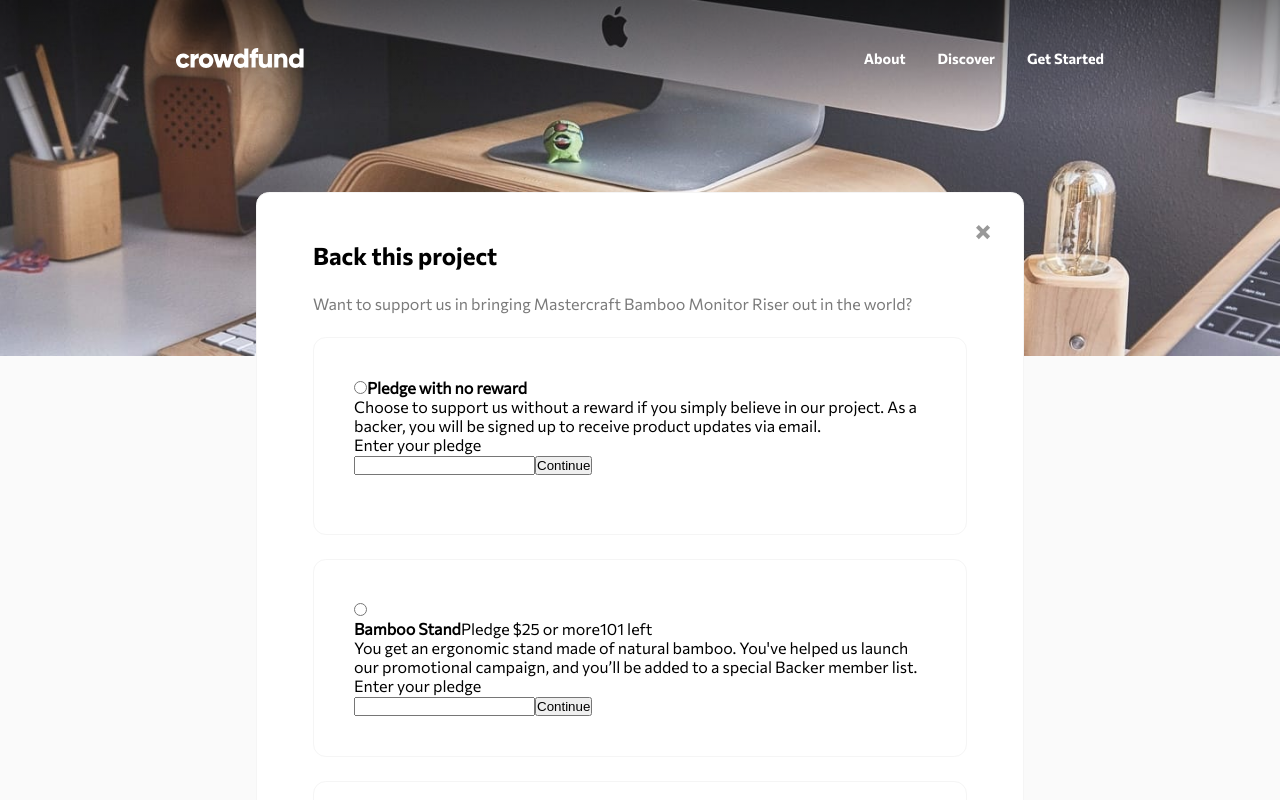
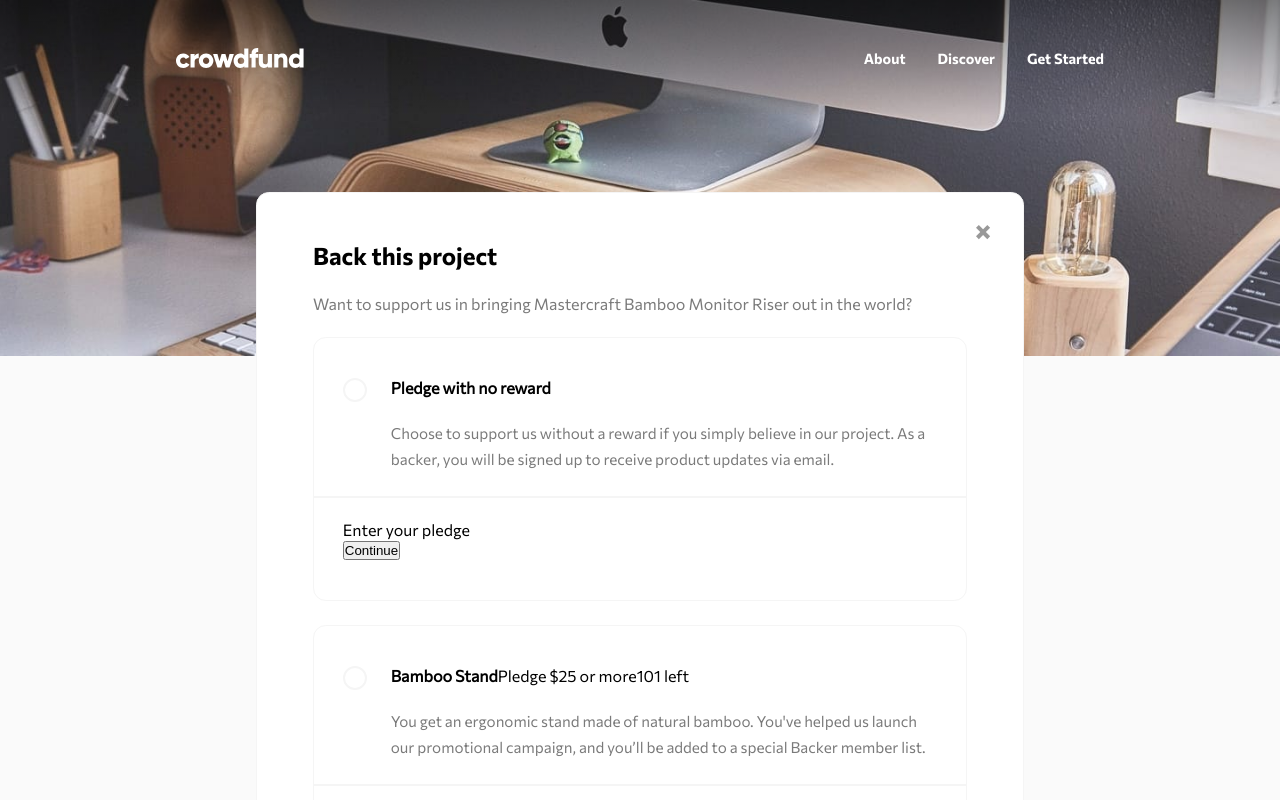
Before and after one commit to 0-BSCode/crowdfunding-product-page, a React (Create React App) app: page / in a window 1280 px wide. Shown: the top 800 px of the page. Built offline with nearby package versions, Linux system fonts and the light colour scheme.

Commit message:
Started layout and styles for popup payment

```diff
--- a/src/assets/styles/styles.css
+++ b/src/assets/styles/styles.css
@@ -389,7 +389,7 @@
 }
 .support__options {
   display: grid;
-  grid-template-rows: repeat(3, 1fr);
+  grid-template-rows: repeat(4, 1fr);
   grid-row-gap: 1.5rem;
 }
 
@@ -397,8 +397,48 @@
 .option {
   border: 0.1rem solid whitesmoke;
   border-radius: 0.8rem;
-  padding: 2.5rem;
+  padding: 2.5rem 1.8rem;
   position: relative;
+  display: block;
+  /* Hide default radio button */
+  /* Create custom radio button */
+}
+.option input {
+  position: absolute;
+  opacity: 0;
+  cursor: pointer;
+}
+.option__radio {
+  position: absolute;
+  top: 2.5rem;
+  left: 1.8rem;
+  height: 1.5rem;
+  width: 1.5rem;
+  background-color: white;
+  border-radius: 50%;
+  border: solid 0.15rem whitesmoke;
+  z-index: 1;
+  /* Color inside radio button once clicked */
+}
+.option__radio::after {
+  content: "";
+  position: absolute;
+  top: 0.2rem;
+  left: 0.2rem;
+  width: 0.8rem;
+  height: 0.8rem;
+  background-color: #3cb4ac;
+  border-radius: 50%;
+  display: none;
+}
+.option input:hover ~ .option__radio {
+  background-color: rgba(0, 0, 0, 0.1);
+}
+.option input:checked ~ .option__radio {
+  background-color: white;
+}
+.option input:checked ~ .option__radio::after {
+  display: block;
 }
 .option--out::after {
   content: "";
@@ -410,12 +450,36 @@
   width: 100%;
   height: 100%;
   border-radius: inherit;
+  z-index: 2;
+}
+.option__header, .option__description {
+  margin-left: 3rem;
 }
 .option__header {
   display: inline-block;
+  font-size: 1rem;
 }
 .option__header--pledge {
-  display: flex;
+  display: inline-flex;
+}
+.option__description {
+  margin-top: 1.5rem;
+  margin-bottom: 1.5rem;
+  color: #7a7a7a;
+  font-size: 0.95rem;
+  line-height: 1.6rem;
+}
+.option__hline {
+  position: absolute;
+  left: 0;
+  width: 100%;
+  height: 0.1rem;
+  background-color: whitesmoke;
+}
+
+/* PAYMENT SECTION OF POPUP */
+.payment {
+  margin-top: 3rem;
 }
 
 .attribution {
--- a/src/assets/styles/styles.scss
+++ b/src/assets/styles/styles.scss
@@ -407,7 +407,7 @@
 
     &__options {
         display: grid;
-        grid-template-rows: repeat(3, 1fr);
+        grid-template-rows: repeat(4, 1fr);
         grid-row-gap: 1.5rem;
     }
 }
@@ -417,8 +417,54 @@
 .option {
     border: 0.1rem solid hsl(0,0,96%);
     border-radius: 0.8rem;
-    padding: 2.5rem;
+    padding: 2.5rem 1.8rem;
     position: relative;
+    display: block;
+
+    /* Hide default radio button */
+    & input {
+        position: absolute;
+        opacity: 0;
+        cursor: pointer;
+    }
+
+    /* Create custom radio button */
+    &__radio {
+        position: absolute;
+        top: 2.5rem;
+        left: 1.8rem;
+        height: 1.5rem;
+        width: 1.5rem;
+        background-color: white;
+        border-radius: 50%;
+        border: solid 0.15rem whitesmoke;
+        z-index: 1;
+
+        /* Color inside radio button once clicked */
+        &::after {
+            content: '';
+            position: absolute;
+            top: 0.2rem;
+            left: 0.2rem;
+            width: 0.8rem;
+            height: 0.8rem;
+            background-color: colors.$moderate-cyan;
+            border-radius: 50%;
+            display: none;
+        }
+    }
+
+    & input:hover ~ &__radio {
+        background-color: rgba(0,0,0,0.1);
+    }
+
+    & input:checked ~ &__radio {
+        background-color: white;
+    }
+
+    & input:checked ~ &__radio::after {
+        display: block;
+    }
 
     &--out {
         &::after {
@@ -431,16 +477,44 @@
             width: 100%;
             height: 100%;
             border-radius: inherit;
+            z-index: 2;
         }
+    }
+
+    &__header,
+    &__description {
+        margin-left: 3rem;
     }
 
     &__header {
         display: inline-block;
+        font-size: 1rem;
 
         &--pledge {
-            display: flex;
+            display: inline-flex;
         }
     }
+
+    &__description {
+        margin-top: 1.5rem;
+        margin-bottom: 1.5rem;
+        color: colors.$dark-gray;
+        font-size: 0.95rem;
+        line-height: 1.6rem;
+    }
+
+    &__hline {
+        position: absolute;
+        left: 0;
+        width: 100%;
+        height: 0.1rem;
+        background-color: whitesmoke;
+    }
+}
+
+/* PAYMENT SECTION OF POPUP */
+.payment {
+    margin-top: 3rem;
 }
 .attribution {
     font-size: 11px;
```
Also changed, not shown: 1 other file (tests, documents, lock files or other folders).
